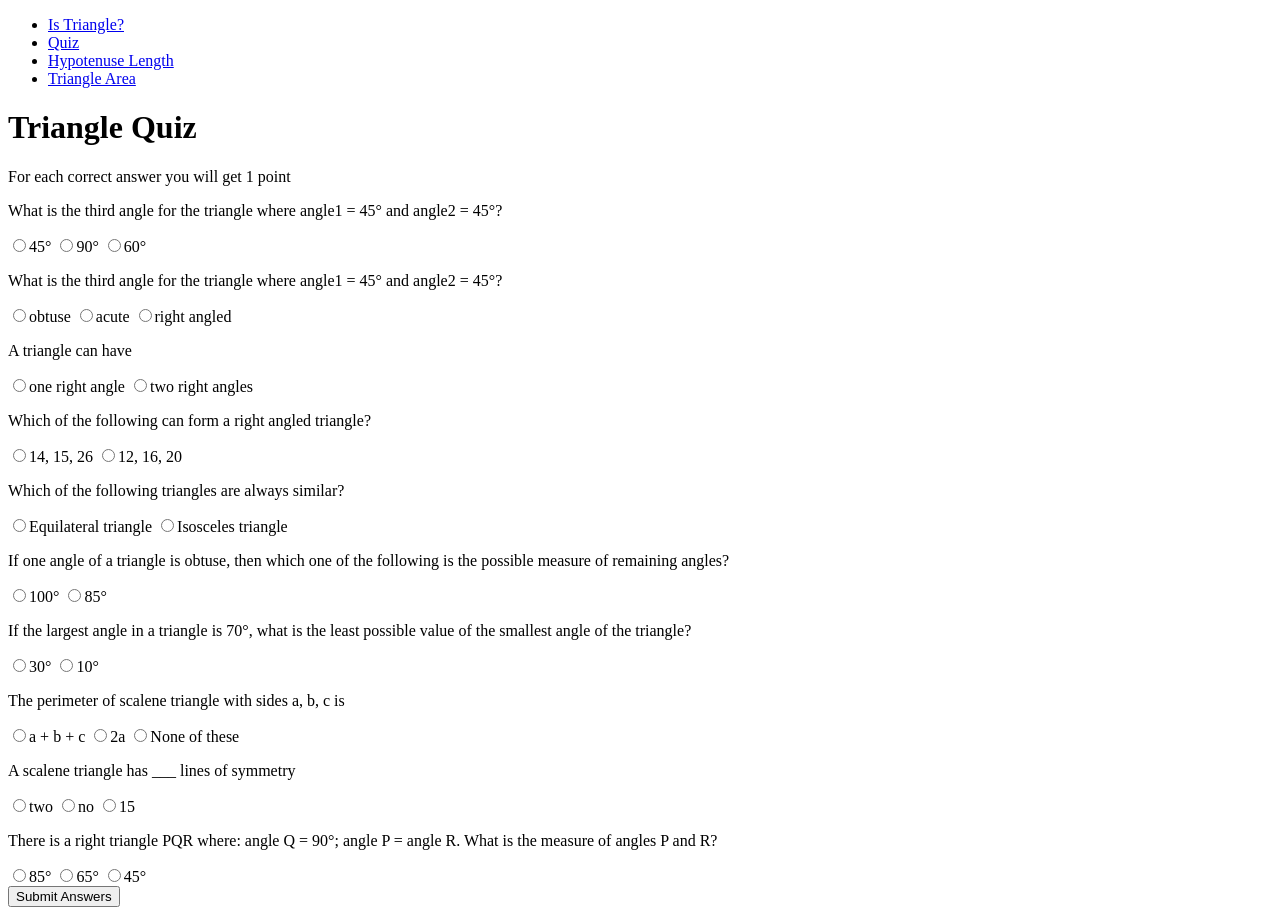
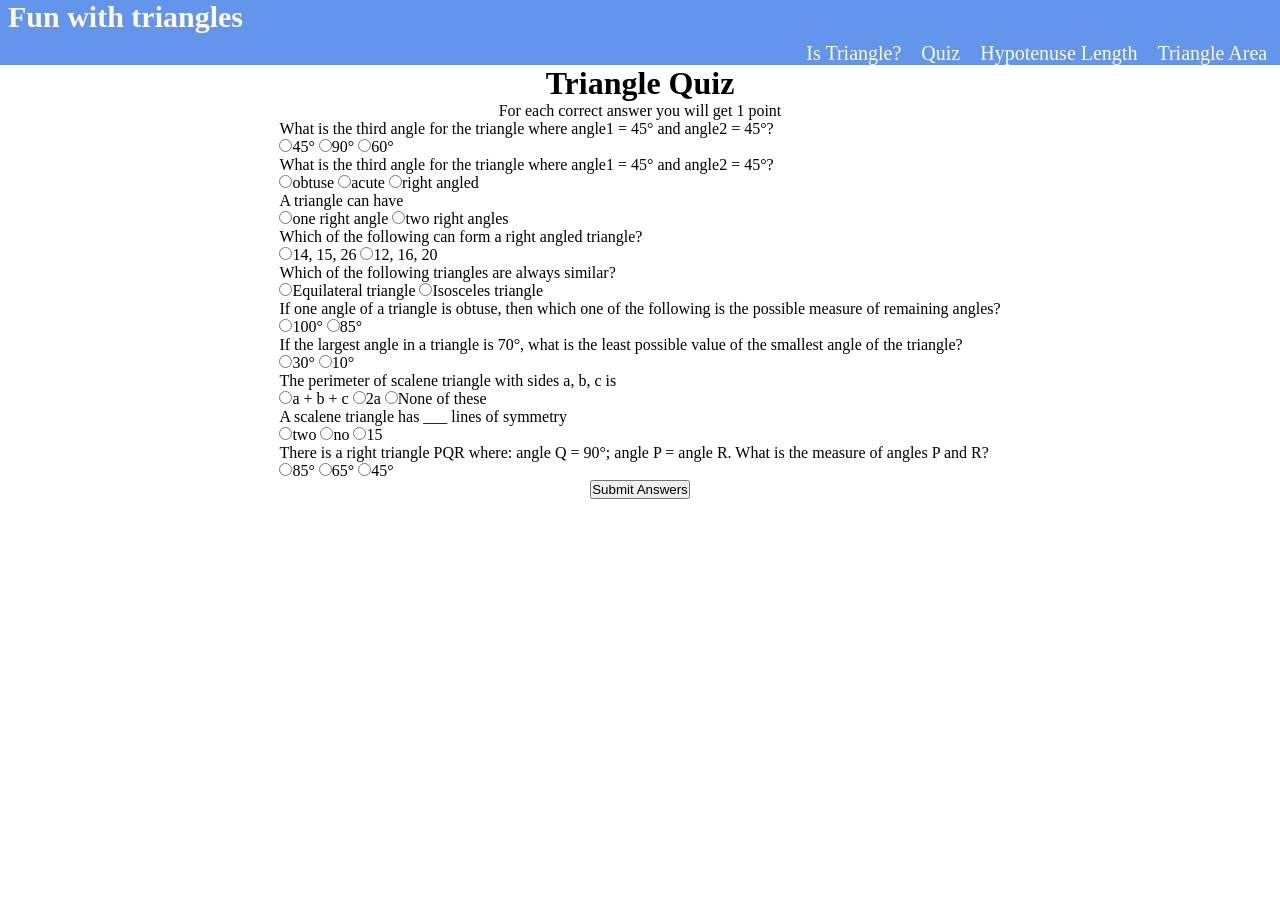
Before and after one commit to Saurabhrana2290/is-triangle, a plain HTML site: page quiz.html in a window 1280 px wide. After the commit the page ends 800 px from the top, so only its background shows below. Drawn offline with Linux system fonts and the light colour scheme.

Commit message:
Update- navbar updated

```diff
--- a/quiz.html
+++ b/quiz.html
@@ -1,20 +1,25 @@
 <!DOCTYPE html>
 <html lang="en">
+
 <head>
     <meta charset="UTF-8">
     <meta http-equiv="X-UA-Compatible" content="IE=edge">
     <meta name="viewport" content="width=device-width, initial-scale=1.0">
     <title>Triangle Quiz</title>
+    <link rel="stylesheet" href="style.css">
 </head>
+
 <body>
     <nav class="navbar">
-        <ul class="container">
+        <h1 id="brand">Fun with triangles</h1>
+        <ul class="item-container">
             <li class="non-bullet"><a href="istriangle.html">Is Triangle?</a></li>
             <li class="non-bullet"><a href="quiz.html">Quiz</a></li>
             <li class="non-bullet"><a href="hypotenuse.html">Hypotenuse Length</a></li>
             <li class="non-bullet"><a href="area.html">Triangle Area</a></li>
         </ul>
     </nav>
+    <div class="container">
         <h1 id="triangle-heading">Triangle Quiz</h1>
         <p id="instruction">For each correct answer you will get 1 point</p>
         <form class="quiz-form">
@@ -70,7 +75,8 @@
                 </label>
             </div>
             <div class="question-container">
-            <p>If one angle of a triangle is obtuse, then which one of the following is the possible measure of remaining angles?</p>
+                <p>If one angle of a triangle is obtuse, then which one of the following is the possible measure of
+                    remaining angles?</p>
                 <label>
                     <input type="radio" value="100°" name="question6">100°
                 </label>
@@ -79,7 +85,8 @@
                 </label>
             </div>
             <div class="question-container">
-            <p>If the largest angle in a triangle is 70°, what is the least possible value of the smallest angle of the triangle?</p>
+                <p>If the largest angle in a triangle is 70°, what is the least possible value of the smallest angle of
+                    the triangle?</p>
                 <label>
                     <input type="radio" value="30°" name="question7">30°
                 </label>
@@ -112,7 +119,8 @@
                 </label>
             </div>
             <div class="question-container">
-            <p>There is a right triangle PQR where: angle Q = 90°; angle P = angle R. What is the measure of angles P and R?</p>
+                <p>There is a right triangle PQR where: angle Q = 90°; angle P = angle R. What is the measure of angles
+                    P and R?</p>
                 <label>
                     <input type="radio" value="85°" name="question10">85°
                 </label>
@@ -126,6 +134,9 @@
         </form>
         <button id="submit-answer-btn">Submit Answers</button>
         <div id="output-box"></div>
+    </div>
+
     <script src="quiz.js"></script>
 </body>
+
 </html>
--- /dev/null
+++ b/style.css
@@ -0,0 +1,44 @@
+*{
+    margin: 0;
+    padding: 0;
+}
+.container{
+    display: flex;
+    flex-direction: column;
+    align-items: center;
+    justify-content: center;
+}
+
+.navbar{
+    /* border: 2px solid black; */
+    background-color: cornflowerblue;
+    color: cornsilk;
+
+}
+.item-container{
+    /* border: 2px solid black; */
+    width: fit-content;
+    margin-left: auto;
+    margin-top: 0.5rem;
+    margin-right: 0.3rem;
+    margin-bottom: 0rem;
+}
+.item-container li{
+    font-size: 20px;
+    margin-left: 0.5rem;
+    margin-right: 0.5rem;
+}
+a{
+    color: cornsilk;
+    text-decoration-line: none;
+}
+#brand{
+    margin-left: 0.5rem;
+    font-size: 30px;
+}
+
+.non-bullet{
+    /* border: 2px solid black; */
+    list-style: none;
+    display: inline;
+}
```
Also changed, not shown: area.html (+8 -1 lines), hypotenuse.html (+9 -1 lines), istriangle.html (+8 -1 lines). Lines whose indentation alone changed are shown as unchanged.
